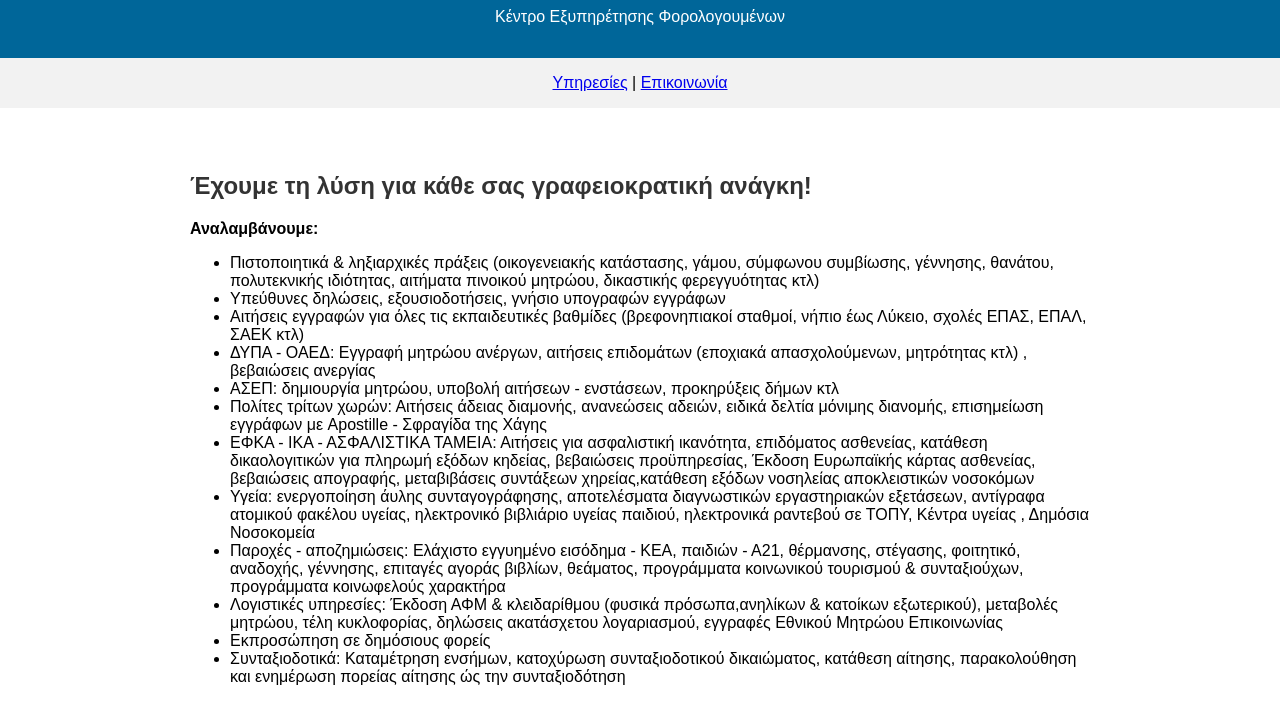
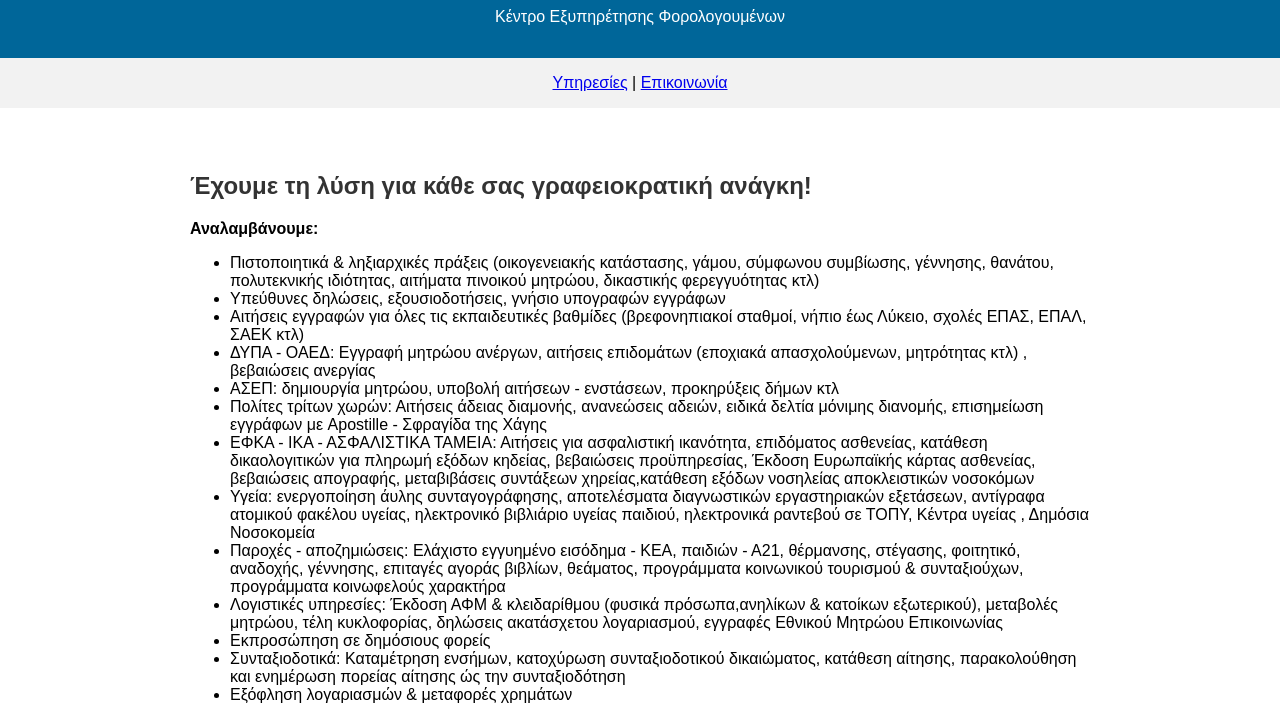
Before and after one commit to efarsarakis/mykef.gr, a plain HTML site: page index.html in a window 1280 px wide. Shown: the part 118-833 px from the top of the page. Drawn offline with Linux system fonts and the light colour scheme.

Commit message:
Update index.html

```diff
--- a/index.html
+++ b/index.html
@@ -85,6 +85,7 @@
         <li>Λογιστικές υπηρεσίες: Έκδοση ΑΦΜ & κλειδαρίθμου (φυσικά πρόσωπα,ανηλίκων & κατοίκων εξωτερικού), μεταβολές μητρώου, τέλη κυκλοφορίας, δηλώσεις ακατάσχετου λογαριασμού, εγγραφές Εθνικού Μητρώου Επικοινωνίας </li>
         <li> Εκπροσώπηση σε δημόσιους φορείς </li>
         <li> Συνταξιοδοτικά: Καταμέτρηση ενσήμων, κατοχύρωση συνταξιοδοτικού δικαιώματος, κατάθεση αίτησης, παρακολούθηση και ενημέρωση πορείας αίτησης ώς την συνταξιοδότηση </li>
+        <li> Εξόφληση λογαριασμών & μεταφορές χρημάτων </li>
       </ul>
     </section>
 
```
